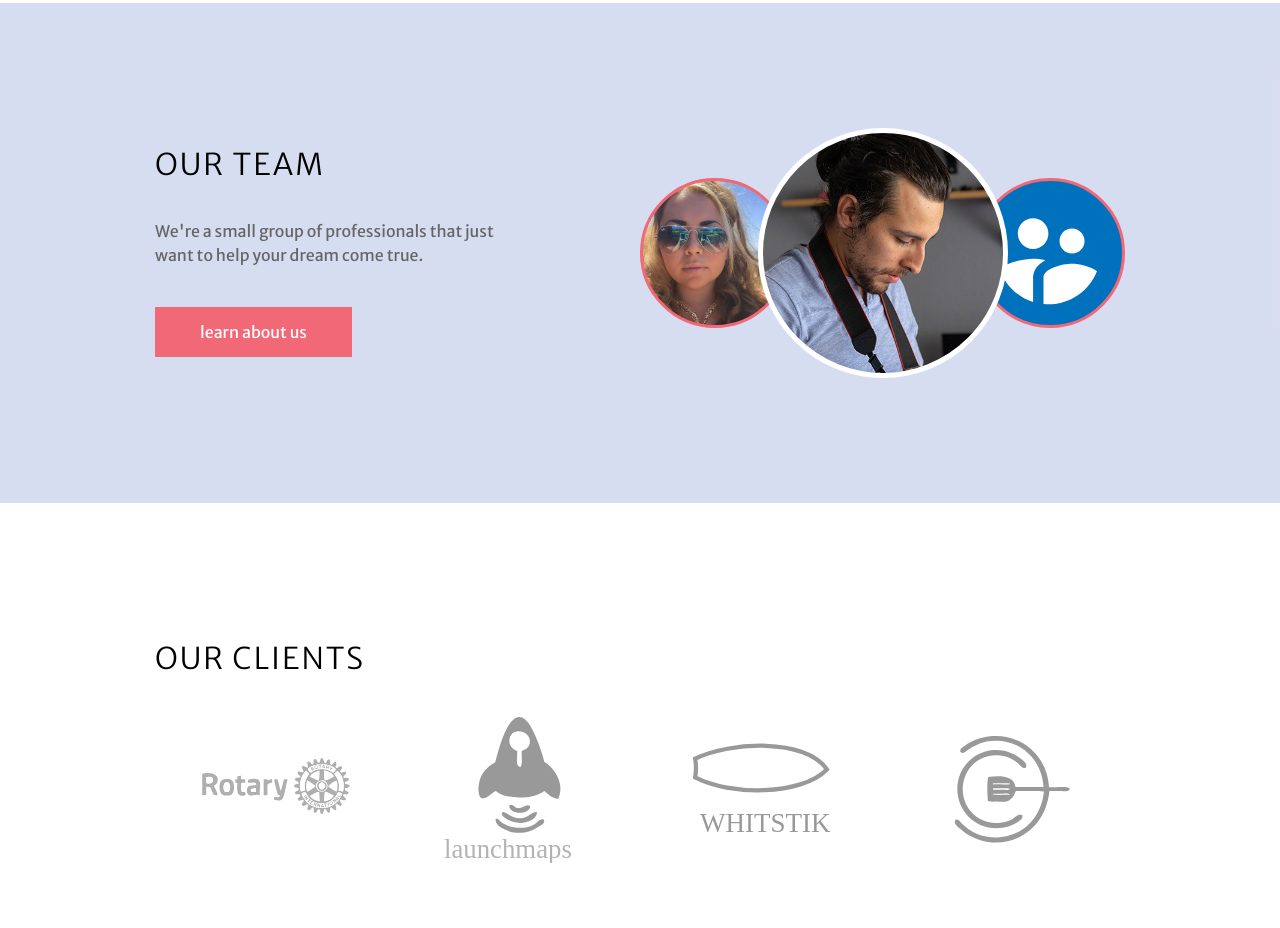
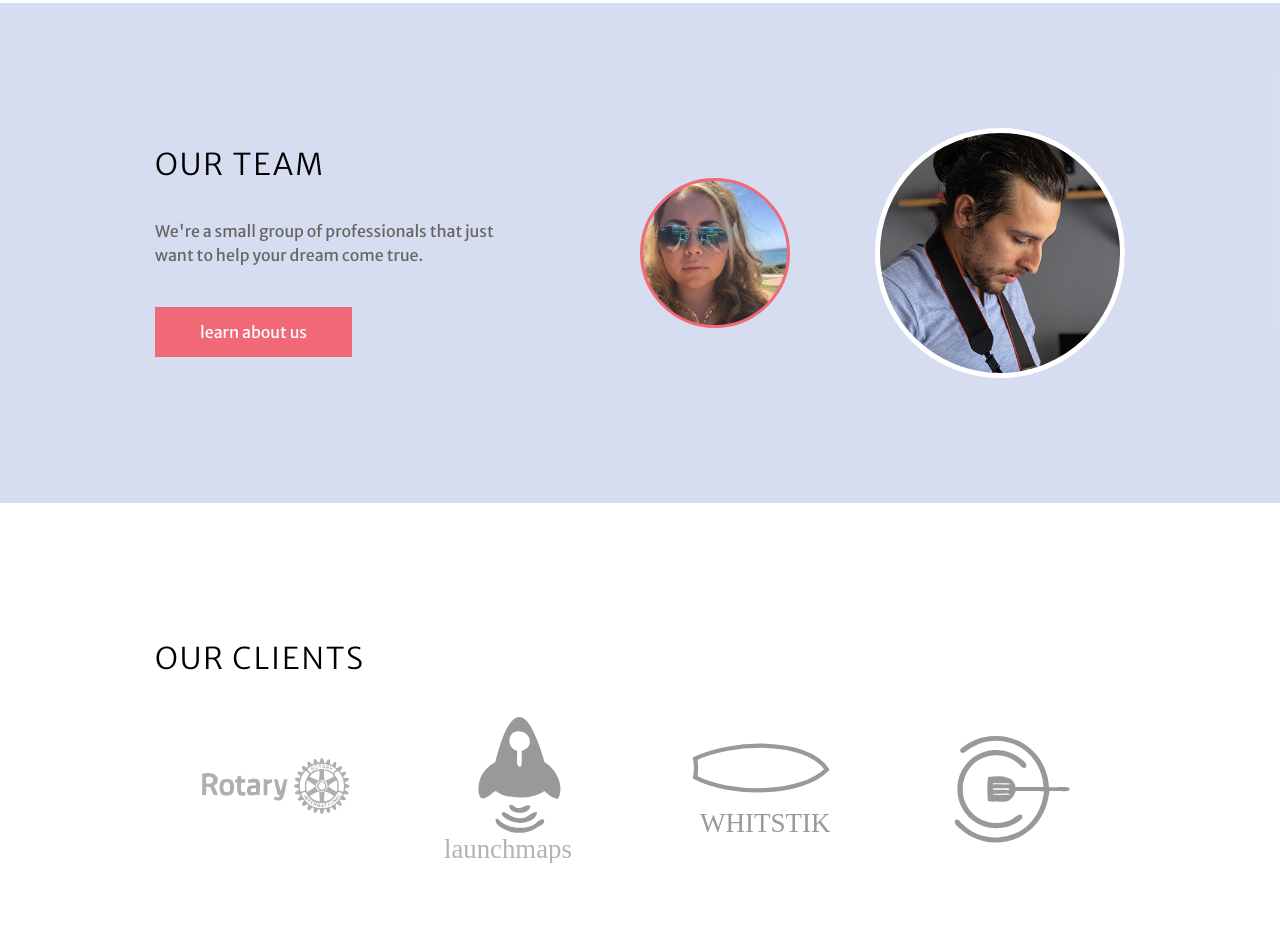
Before and after one commit to rucustodio/custodio.agency, a website: page index.html in a window 1280 px wide. Shown: the part 1197-2125 px from the top of the page. Drawn offline with Linux system fonts and the light colour scheme; some packages are replaced by stand-ins of ours; a script that the page names is missing.

Commit message:
removing other circle

```diff
--- a/styles.css
+++ b/styles.css
@@ -266,9 +266,9 @@ label {
 	background-size: cover;
 	border-radius: 200px;
 	position: absolute;
-	left: 0;
+
 	right: 0;
-	margin: auto;
+
 	z-index: 10;
 	border: 5px solid white;
 }
```
